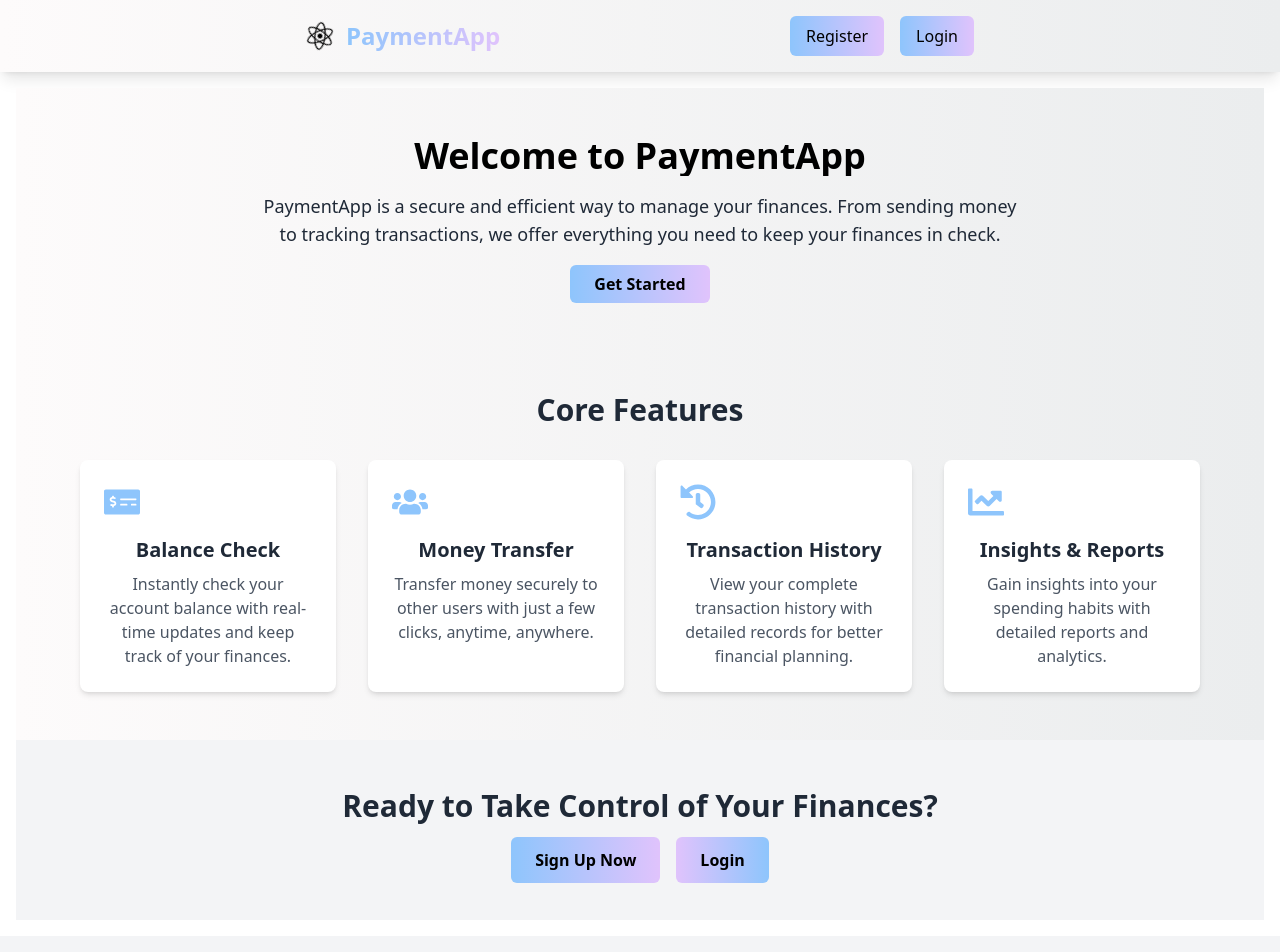
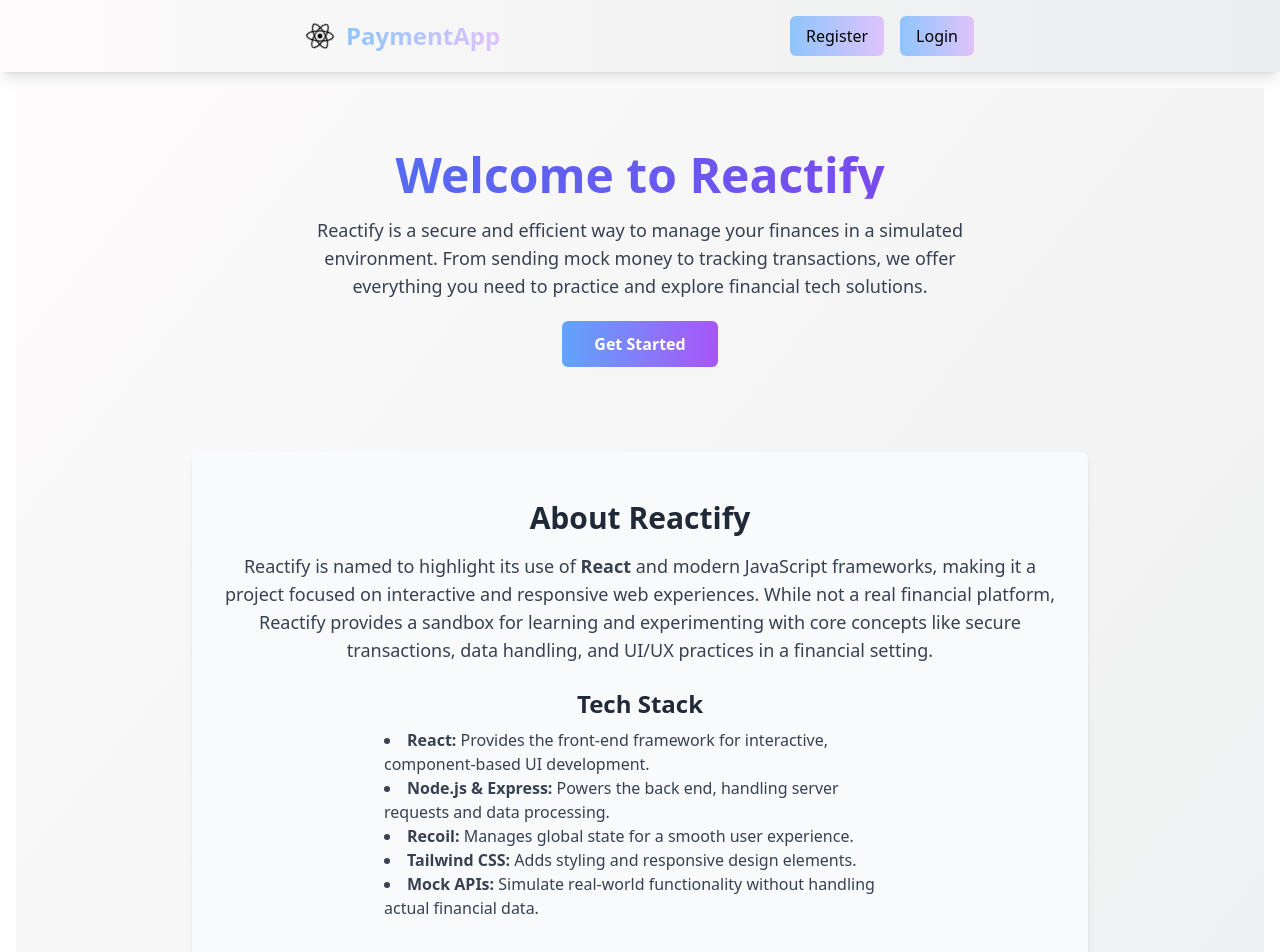
Before and after one commit to Ashutosh-Shukla-036/Reactify, a React (Vite) app in the folder FrontEnd/: page / in a window 1280 px wide. Shown: the top 952 px of the page. Built offline with nearby package versions, Linux system fonts and the light colour scheme.

Commit message:
Change website name and animation

```diff
--- a/FrontEnd/src/Components/Home.jsx
+++ b/FrontEnd/src/Components/Home.jsx
@@ -4,55 +4,71 @@ import { FaMoneyCheckAlt, FaUsers, FaHistory, FaChartLine } from 'react-icons/fa
 
 export const HomePage = () => {
     return (
-        <main className="bg-gradient-to-r from-[#fdfbfb] to-[#ebedee] min-h-screen text-gray-800">
+        <main className="bg-gradient-to-br from-[#fdfbfb] to-[#ebedee] min-h-screen text-gray-800">
             {/* Introductory Section */}
-            <section className="py-12 text-center">
-                <h1 className="text-4xl font-extrabold text-transparent bg-clip-text bg-black">
-                    Welcome to PaymentApp
+            <section className="py-16 text-center px-6 animate-fade-in">
+                <h1 className="text-5xl font-extrabold text-transparent bg-clip-text bg-gradient-to-r from-blue-500 to-purple-600 animate-bounce">
+                    Welcome to Reactify
                 </h1>
-                <p className="mt-4 text-lg max-w-3xl mx-auto">
-                    PaymentApp is a secure and efficient way to manage your finances. From sending money to tracking transactions, we offer everything you need to keep your finances in check.
+                <p className="mt-4 text-lg max-w-2xl mx-auto text-gray-700">
+                    Reactify is a secure and efficient way to manage your finances in a simulated environment. From sending mock money to tracking transactions, we offer everything you need to practice and explore financial tech solutions.
                 </p>
-                <div className="mt-6">
+                <div className="mt-8">
                     <Link
                         to="/signup"
-                        className="bg-gradient-to-r from-[#8ec5fc] to-[#e0c3fc] px-6 py-2 rounded-md text-black font-semibold hover:from-[#a1c4fd] hover:to-[#c2e9fb] transition duration-300 hover:text-white">
+                        className="bg-gradient-to-r from-blue-400 to-purple-500 px-8 py-3 rounded-md text-white font-semibold hover:shadow-lg transition duration-300 transform hover:scale-105 animate-fade-in">
                         Get Started
                     </Link>
                 </div>
             </section>
 
+            {/* About Reactify Section */}
+            <section className="py-12 px-6 bg-gray-50 text-center rounded-lg shadow-md mx-auto max-w-4xl mt-8 animate-fade-in">
+                <h2 className="text-3xl font-bold mb-4">About Reactify</h2>
+                <p className="text-lg text-gray-700 mb-4">
+                    Reactify is named to highlight its use of <span className="font-semibold">React</span> and modern JavaScript frameworks, making it a project focused on interactive and responsive web experiences. While not a real financial platform, Reactify provides a sandbox for learning and experimenting with core concepts like secure transactions, data handling, and UI/UX practices in a financial setting.
+                </p>
+                <h3 className="text-2xl font-semibold mt-6 mb-2">Tech Stack</h3>
+                <ul className="list-disc list-inside mx-auto max-w-lg text-left text-gray-700">
+                    <li><strong>React:</strong> Provides the front-end framework for interactive, component-based UI development.</li>
+                    <li><strong>Node.js & Express:</strong> Powers the back end, handling server requests and data processing.</li>
+                    <li><strong>Recoil:</strong> Manages global state for a smooth user experience.</li>
+                    <li><strong>Tailwind CSS:</strong> Adds styling and responsive design elements.</li>
+                    <li><strong>Mock APIs:</strong> Simulate real-world functionality without handling actual financial data.</li>
+                </ul>
+            </section>
+
             {/* Features Section */}
-            <section className="py-12">
-                <h2 className="text-3xl font-bold text-center mb-8">Core Features</h2>
-                <div className="grid gap-8 sm:grid-cols-2 lg:grid-cols-4 max-w-6xl mx-auto px-4">
+            <section className="py-12 animate-fade-in">
+                <h2 className="text-3xl font-bold text-center mb-10">Core Features</h2>
+                <div className="grid gap-6 sm:grid-cols-2 lg:grid-cols-4 max-w-6xl mx-auto px-6">
                     {/* Feature 1 */}
-                    <div className="bg-white shadow-md rounded-lg p-6 text-center">
-                        <FaMoneyCheckAlt className="text-4xl text-[#8ec5fc] mb-4" />
+                    <div className="bg-white shadow-lg rounded-lg p-8 text-center transition-transform transform hover:scale-105 hover:shadow-xl animate-fade-in">
+                        <FaMoneyCheckAlt className="text-5xl text-blue-400 mb-4" />
                         <h3 className="text-xl font-semibold mb-2">Balance Check</h3>
                         <p className="text-gray-600">
                             Instantly check your account balance with real-time updates and keep track of your finances.
                         </p>
                     </div>
                     {/* Feature 2 */}
-                    <div className="bg-white shadow-md rounded-lg p-6 text-center">
-                        <FaUsers className="text-4xl text-[#8ec5fc] mb-4" />
+                    <div className="bg-white shadow-lg rounded-lg p-8 text-center transition-transform transform hover:scale-105 hover:shadow-xl animate-fade-in">
+                        <FaUsers className="text-5xl text-blue-400 mb-4" />
                         <h3 className="text-xl font-semibold mb-2">Money Transfer</h3>
                         <p className="text-gray-600">
                             Transfer money securely to other users with just a few clicks, anytime, anywhere.
                         </p>
                     </div>
                     {/* Feature 3 */}
-                    <div className="bg-white shadow-md rounded-lg p-6 text-center">
-                        <FaHistory className="text-4xl text-[#8ec5fc] mb-4" />
+                    <div className="bg-white shadow-lg rounded-lg p-8 text-center transition-transform transform hover:scale-105 hover:shadow-xl animate-fade-in">
+                        <FaHistory className="text-5xl text-blue-400 mb-4" />
                         <h3 className="text-xl font-semibold mb-2">Transaction History</h3>
                         <p className="text-gray-600">
                             View your complete transaction history with detailed records for better financial planning.
                         </p>
                     </div>
                     {/* Feature 4 */}
-                    <div className="bg-white shadow-md rounded-lg p-6 text-center">
-                        <FaChartLine className="text-4xl text-[#8ec5fc] mb-4" />
+                    <div className="bg-white shadow-lg rounded-lg p-8 text-center transition-transform transform hover:scale-105 hover:shadow-xl animate-fade-in">
+                        <FaChartLine className="text-5xl text-blue-400 mb-4" />
                         <h3 className="text-xl font-semibold mb-2">Insights & Reports</h3>
                         <p className="text-gray-600">
                             Gain insights into your spending habits with detailed reports and analytics.
@@ -62,17 +78,17 @@ export const HomePage = () => {
             </section>
 
             {/* CTA Section */}
-            <section className="py-12 bg-gray-100 text-center">
-                <h2 className="text-3xl font-bold mb-6">Ready to Take Control of Your Finances?</h2>
+            <section className="py-16 bg-gray-100 text-center animate-fade-in">
+                <h2 className="text-3xl font-bold mb-8">Ready to Take Control of Your Finances?</h2>
                 <div className="space-x-4">
                     <Link
                         to="/signup"
-                        className="bg-gradient-to-r from-[#8ec5fc] to-[#e0c3fc] px-6 py-3 rounded-md text-black font-semibold hover:from-[#a1c4fd] hover:to-[#c2e9fb] transition duration-300 hover:text-white">
+                        className="bg-gradient-to-r from-blue-400 to-purple-500 px-8 py-3 rounded-md text-white font-semibold hover:shadow-lg transition duration-300 transform hover:scale-105 animate-fade-in">
                         Sign Up Now
                     </Link>
                     <Link
                         to="/login"
-                        className="bg-gradient-to-r from-[#e0c3fc] to-[#8ec5fc] px-6 py-3 rounded-md text-black font-semibold hover:from-[#c2e9fb] hover:to-[#a1c4fd] transition duration-300 hover:text-white">
+                        className="bg-gradient-to-r from-purple-500 to-blue-400 px-8 py-3 rounded-md text-white font-semibold hover:shadow-lg transition duration-300 transform hover:scale-105 animate-fade-in">
                         Login
                     </Link>
                 </div>
```
